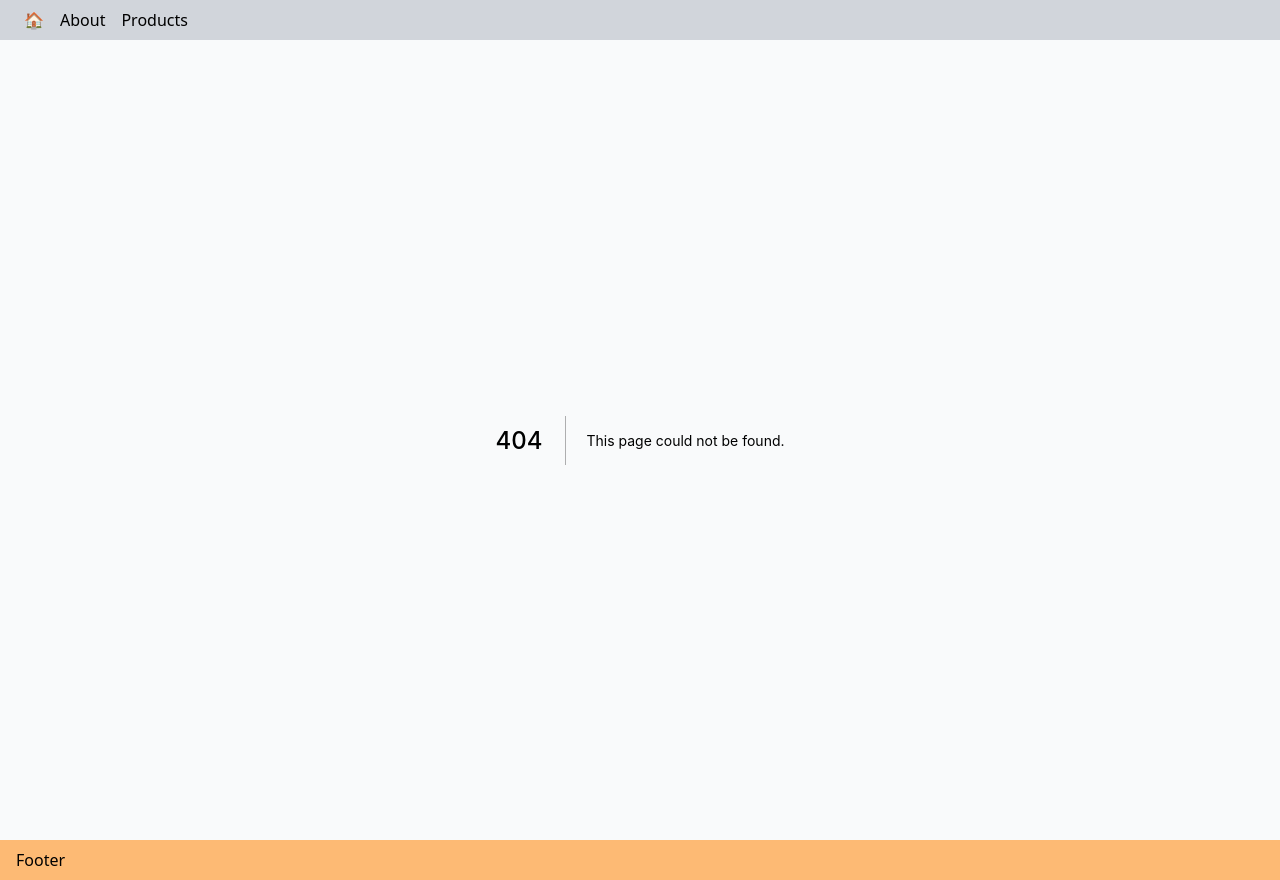
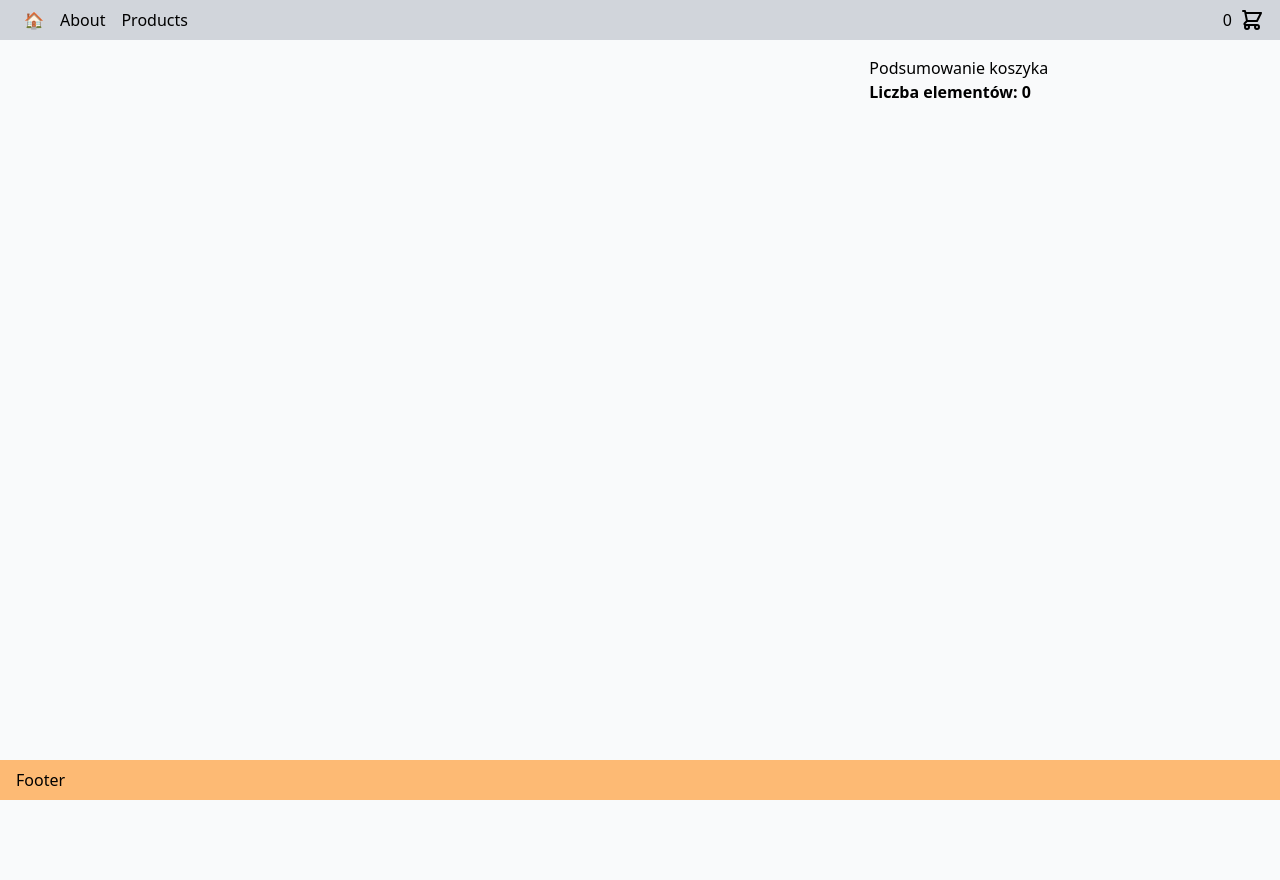
Before and after one commit to kanapka94/zakrecony-stolik, a Next.js app: page /cart in a window 1280 px wide. Before the commit this address had no page. After the commit the page ends 800 px from the top, so only its background shows below. Built offline with nearby package versions, Linux system fonts and the light colour scheme.

Commit message:
Add cart

```diff
--- /dev/null
+++ b/components/Cart/CartBar.tsx
@@ -0,0 +1,28 @@
+import Link from 'next/link';
+import { useCart } from './CartContext';
+
+export const CartBar = () => {
+  const cartState = useCart();
+
+  return (
+    <Link href="/cart">
+      <a className="inline-flex">
+        <span className="mr-2">{cartState.items.length}</span>
+        <svg
+          xmlns="http://www.w3.org/2000/svg"
+          className="h-6 w-6"
+          fill="none"
+          viewBox="0 0 24 24"
+          stroke="currentColor"
+          strokeWidth="2"
+        >
+          <path
+            strokeLinecap="round"
+            strokeLinejoin="round"
+            d="M3 3h2l.4 2M7 13h10l4-8H5.4M7 13L5.4 5M7 13l-2.293 2.293c-.63.63-.184 1.707.707 1.707H17m0 0a2 2 0 100 4 2 2 0 000-4zm-8 2a2 2 0 11-4 0 2 2 0 014 0z"
+          />
+        </svg>
+      </a>
+    </Link>
+  );
+};
--- /dev/null
+++ b/components/Cart/CartContext.tsx
@@ -0,0 +1,81 @@
+import { createContext, ReactNode, useContext, useEffect, useState } from 'react';
+import { getItemsFromLocalStorage, setCartItemsInLocalStorage } from './cartStorage';
+
+export interface CartItem {
+  id: number;
+  price: number;
+  title: string;
+  count: number;
+}
+
+interface CartState {
+  items: CartItem[];
+  addItemToCart: (item: CartItem) => void;
+  removeItemFromCart: (item: CartItem['id']) => void;
+}
+
+export const CartContext = createContext<CartState | null>(null);
+
+export const CartProvider = ({ children }: { children: ReactNode }) => {
+  const [cartItems, setCartItems] = useState<CartItem[]>([]);
+
+  useEffect(() => {
+    setCartItems(getItemsFromLocalStorage());
+  }, []);
+
+  useEffect(() => {
+    setCartItemsInLocalStorage(cartItems);
+  }, [cartItems]);
+
+  return (
+    <CartContext.Provider
+      value={{
+        items: cartItems,
+        addItemToCart: (item) => {
+          setCartItems((prevState) => {
+            const existingItem = prevState.find((existingItem) => existingItem.id === item.id);
+
+            if (!existingItem) {
+              return [...prevState, item];
+            }
+
+            const updatedItem = { ...existingItem, count: existingItem.count + 1 };
+
+            return prevState.map((existingItem) =>
+              existingItem.id === item.id ? updatedItem : existingItem
+            );
+          });
+        },
+        removeItemFromCart: (id) => {
+          setCartItems((prevState) => {
+            const itemToRemove = prevState.find((item) => item.id === id);
+
+            if (itemToRemove && itemToRemove.count <= 1) {
+              return prevState.filter((item) => item.id !== itemToRemove.id);
+            }
+
+            return prevState.map((existingItem) => {
+              if (existingItem.id === id) {
+                return { ...existingItem, count: existingItem.count - 1 };
+              }
+
+              return existingItem;
+            });
+          });
+        },
+      }}
+    >
+      {children}
+    </CartContext.Provider>
+  );
+};
+
+export const useCart = () => {
+  const context = useContext(CartContext);
+
+  if (!context) {
+    throw new Error('useCart must be used within a CartProvider');
+  }
+
+  return context;
+};
--- /dev/null
+++ b/components/Cart/cartStorage.ts
@@ -0,0 +1,23 @@
+import { CartItem } from './CartContext';
+
+export const LOCAL_STORAGE_KEY = 'ZAKRECONY_STOLIK_CART';
+
+export const getItemsFromLocalStorage = (): CartItem[] => {
+  const itemsFromLocalStorage = localStorage.getItem(LOCAL_STORAGE_KEY);
+
+  if (!itemsFromLocalStorage) {
+    return [];
+  }
+
+  try {
+    const items = JSON.parse(itemsFromLocalStorage);
+    // !!! zakładamy, że items jest poprawne
+    return items;
+  } catch (err) {
+    console.error(err);
+    return [];
+  }
+};
+export const setCartItemsInLocalStorage = (items: CartItem[]) => {
+  localStorage.setItem(LOCAL_STORAGE_KEY, JSON.stringify(items));
+};
--- a/components/Header.tsx
+++ b/components/Header.tsx
@@ -1,9 +1,10 @@
 import Link from 'next/link';
+import { CartBar } from './Cart/CartBar';
 
 export const Header = () => {
   return (
-    <header className="max-w-7xl mx-auto w-full">
-      <nav className="bg-gray-300 px-4 py-2">
+    <header className="max-w-7xl px-4 mx-auto w-full flex bg-gray-300 items-center justify-between">
+      <nav className="py-2">
         <Link href="/">
           <a className="mx-2">🏠</a>
         </Link>
@@ -14,6 +15,7 @@ export const Header = () => {
           <a className="mx-2">Products</a>
         </Link>
       </nav>
+      <CartBar />
     </header>
   );
 };
--- a/components/Product.tsx
+++ b/components/Product.tsx
@@ -3,6 +3,7 @@ import Link from 'next/link';
 import { Rating } from './Rating';
 import { MarkdownResult } from '../types/utils';
 import { Markdown } from './Markdown';
+import { useCart } from './Cart/CartContext';
 
 interface ProductDetails {
   id: number;
@@ -46,6 +47,8 @@ interface ProductListItemProps {
 }
 
 export const ProductListItem = ({ data }: ProductListItemProps) => {
+  const cartState = useCart();
+
   return (
     <div className="bg-white p-4">
       <Image
@@ -62,6 +65,33 @@ export const ProductListItem = ({ data }: ProductListItemProps) => {
           <p className="font-bold text-xl mt-2 mb-2">{data.title}</p>
         </a>
       </Link>
+      <button
+        onClick={() =>
+          cartState.addItemToCart({
+            id: data.id,
+            price: 21.37,
+            title: data.title,
+            count: 1,
+          })
+        }
+        className="mt-4 ml-auto flex hover:text-orange-600"
+      >
+        <svg
+          xmlns="http://www.w3.org/2000/svg"
+          className="h-6 w-6"
+          fill="none"
+          viewBox="0 0 24 24"
+          stroke="currentColor"
+          strokeWidth="2"
+        >
+          <path
+            strokeLinecap="round"
+            strokeLinejoin="round"
+            d="M12 9v3m0 0v3m0-3h3m-3 0H9m12 0a9 9 0 11-18 0 9 9 0 0118 0z"
+          />
+        </svg>
+        <span className="ml-2">Dodaj do koszyka</span>
+      </button>
     </div>
   );
 };
--- a/pages/_app.tsx
+++ b/pages/_app.tsx
@@ -4,17 +4,20 @@ import { QueryClient, QueryClientProvider } from 'react-query';
 import { Layout } from '../components/Layout';
 import { DefaultSeo } from 'next-seo';
 import SEO from '../next-seo.config';
+import { CartProvider } from '../components/Cart/CartContext';
 
 const client = new QueryClient();
 
 function MyApp({ Component, pageProps }: AppProps) {
   return (
+    <CartProvider>
       <Layout>
         <DefaultSeo {...SEO} />
         <QueryClientProvider client={client}>
           <Component {...pageProps} />
         </QueryClientProvider>
       </Layout>
+    </CartProvider>
   );
 }
 
--- /dev/null
+++ b/pages/cart.tsx
@@ -0,0 +1,64 @@
+import { useCart } from '../components/Cart/CartContext';
+
+const CartContent = () => {
+  const cartState = useCart();
+
+  return (
+    <div className="col-span-2">
+      <ul className="divide-y divide-gray-200">
+        {cartState.items.map((item, index) => (
+          <li key={`${item.title}_${index}`} className="py-4 flex justify-between">
+            <span>
+              {item.count} x {item.title}
+            </span>
+            <span>{item.price}</span>
+            <button
+              onClick={() => cartState.removeItemFromCart(item.id)}
+              className="ml-4 text-red-500 flex"
+              aria-label="Usuń element"
+            >
+              <svg
+                xmlns="http://www.w3.org/2000/svg"
+                className="h-6 w-6 mr-2"
+                fill="none"
+                viewBox="0 0 24 24"
+                stroke="currentColor"
+                strokeWidth="2"
+              >
+                <path
+                  strokeLinecap="round"
+                  strokeLinejoin="round"
+                  d="M15 12H9m12 0a9 9 0 11-18 0 9 9 0 0118 0z"
+                />
+              </svg>
+            </button>
+          </li>
+        ))}
+      </ul>
+    </div>
+  );
+};
+
+const CartSummary = () => {
+  const cartState = useCart();
+
+  return (
+    <div>
+      Podsumowanie koszyka
+      <p className="font-bold">Liczba elementów: {cartState.items.length}</p>
+    </div>
+  );
+};
+
+const CartPage = () => {
+  return (
+    <div className="max-w-7xl mx-auto w-full p-4">
+      <div className="grid grid-cols-3 gap-8">
+        <CartContent />
+        <CartSummary />
+      </div>
+    </div>
+  );
+};
+
+export default CartPage;
```
Lines whose indentation alone changed are shown as unchanged.
